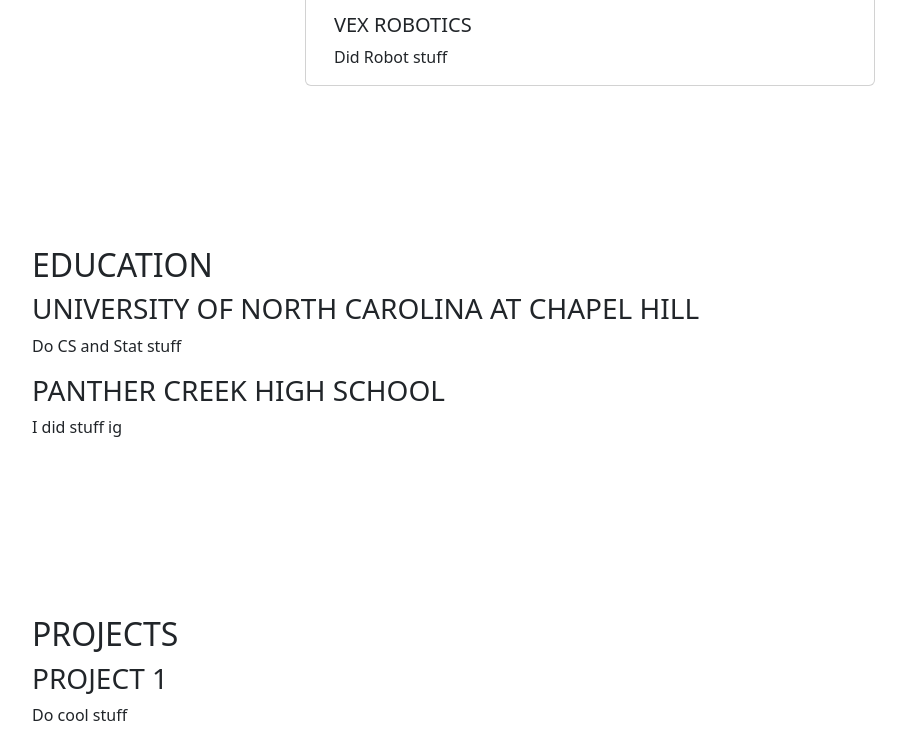
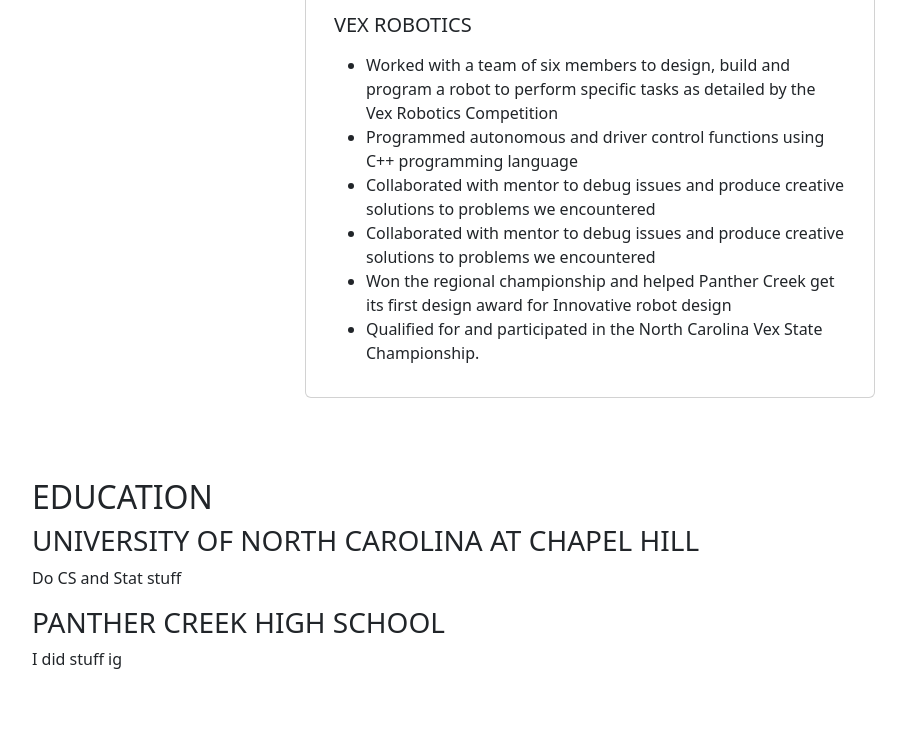
Before and after one commit to BharathG03/bharathg03.github.io, a plain HTML site: page index.html in a window 1280 px wide. Shown: the part 1235-1965 px from the top of the page, without its empty margins (50-956 px from the left). Drawn offline with nearby package versions, Linux system fonts and the light colour scheme.

Commit message:
Added Experience Info

```diff
--- a/index.html
+++ b/index.html
@@ -109,7 +109,29 @@
                     <img src="Images/VEX.jpg" class="card-img-top">
                     <div class="card-body">
                         <h5 class="card-title">VEX ROBOTICS</h5>
-                        <p class="card-text">Did Robot stuff</p>
+                        <p class="card-text">
+                            <ul>
+                                <li>
+                                    Worked with a team of six members to design, build and program a robot to perform specific tasks as detailed by the Vex
+                                    Robotics Competition
+                                </li>
+                                <li>
+                                    Programmed autonomous and driver control functions using C++ programming language
+                                </li>
+                                <li>
+                                    Collaborated with mentor to debug issues and produce creative solutions to problems we encountered
+                                </li>
+                                <li>
+                                    Collaborated with mentor to debug issues and produce creative solutions to problems we encountered
+                                </li>
+                                <li>
+                                    Won the regional championship and helped Panther Creek get its first design award for Innovative robot design
+                                </li>
+                                <li>
+                                    Qualified for and participated in the North Carolina Vex State Championship.
+                                </li>
+                            </ul>
+                        </p>
                     </div>
                 </div>
             </div>
--- a/style.css
+++ b/style.css
@@ -121,7 +121,6 @@ body
 
 #Education
 {
-    padding: 80px 0;
     display: block;
 }
 
```
